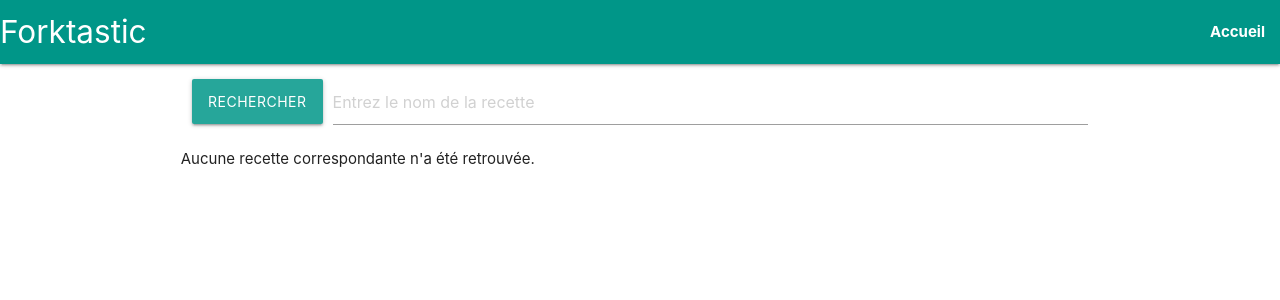
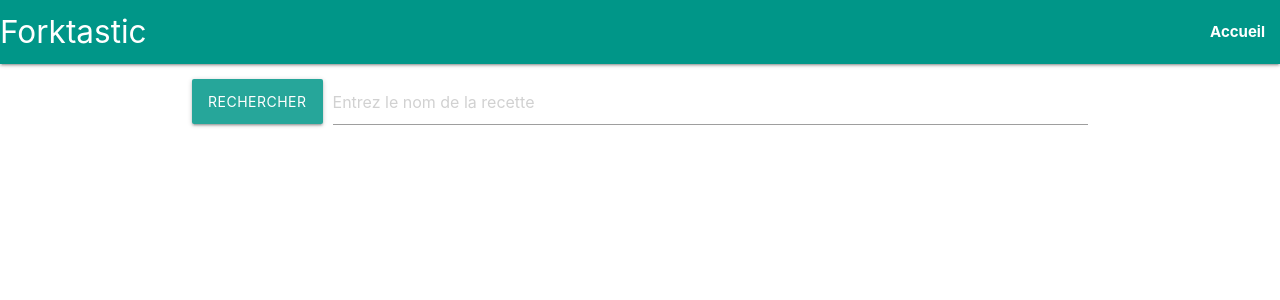
Before and after one commit to Necati44/React_Forkstastic, a React (Create React App) app: page / in a window 1280 px wide. Shown: the top 300 px of the page. Built offline with nearby package versions, Linux system fonts and the light colour scheme.

Commit message:
fix: notFound

```diff
--- a/src/components/Form.js
+++ b/src/components/Form.js
@@ -25,15 +25,16 @@ const Form = () => {
       .catch((err) => console.log(err.response.data.message));
   }
 
-  //utiliser un boutton normal ou un submit, pour l'instant le submit ne fait rien
   const handleSubmit = event => {
     recherche();
     event.preventDefault();
   }
 
   useEffect(() => {
-    if (recipesData) {
+    if (recipesData.length == 0) {
       setNotFound(true)
+    } else {
+      setNotFound(false)
     }
   }, [recipesData]);
 
@@ -42,7 +43,7 @@ const Form = () => {
       <div>
         <form>
           <div className="file-field input-field">
-          <input type="button" value="Rechercher" className="btn" onClick={handleSubmit}/>
+          <input type="submit" value="Rechercher" className="btn" onClick={handleSubmit}/>
             <div className="file-path-wrapper">
               <input
                 type="text"
@@ -60,7 +61,7 @@ const Form = () => {
             .map((recipe) => (
                 <Card recipe={recipe} key={recipe.id} />
             ))}
-            {notFound &&
+            {notFound && recipesData && search &&
               <span>Aucune recette correspondante n'a été retrouvée.</span>
             }
         </div>
```
